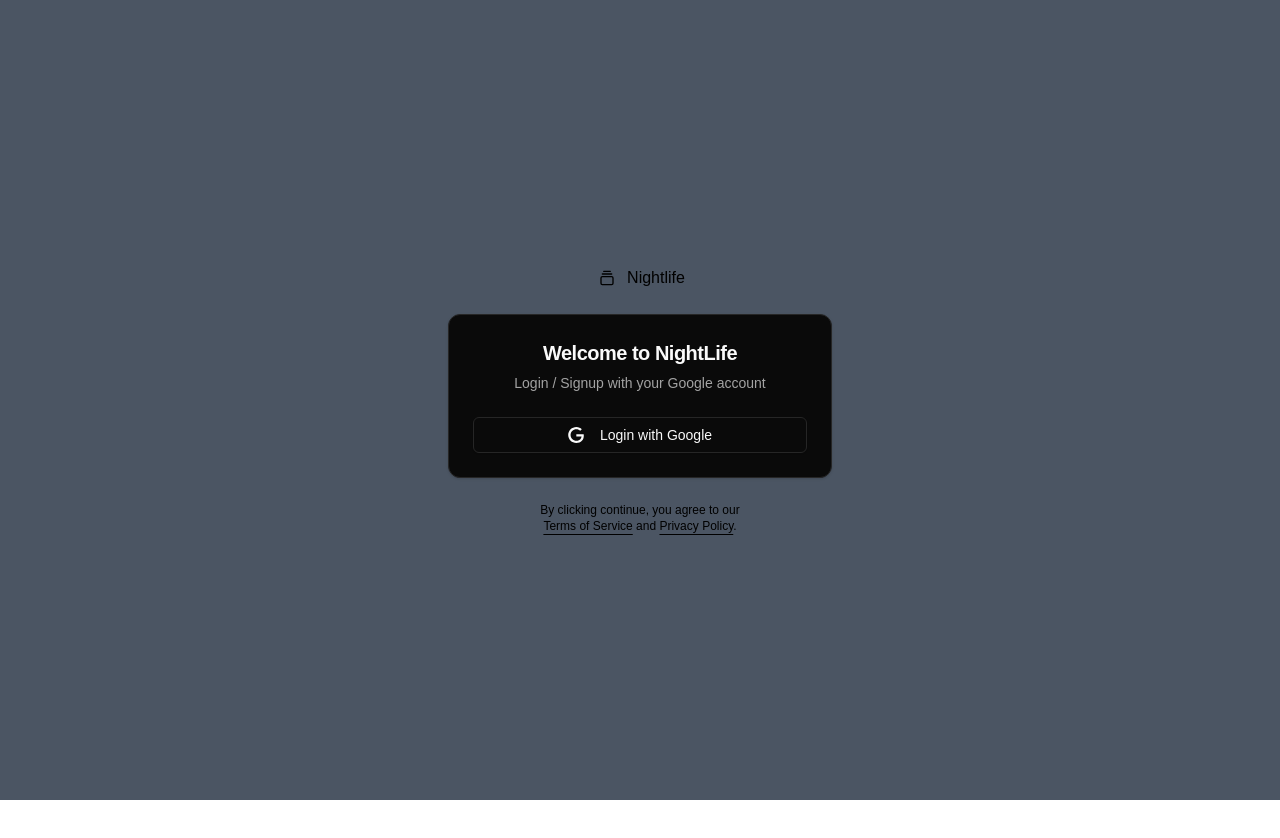
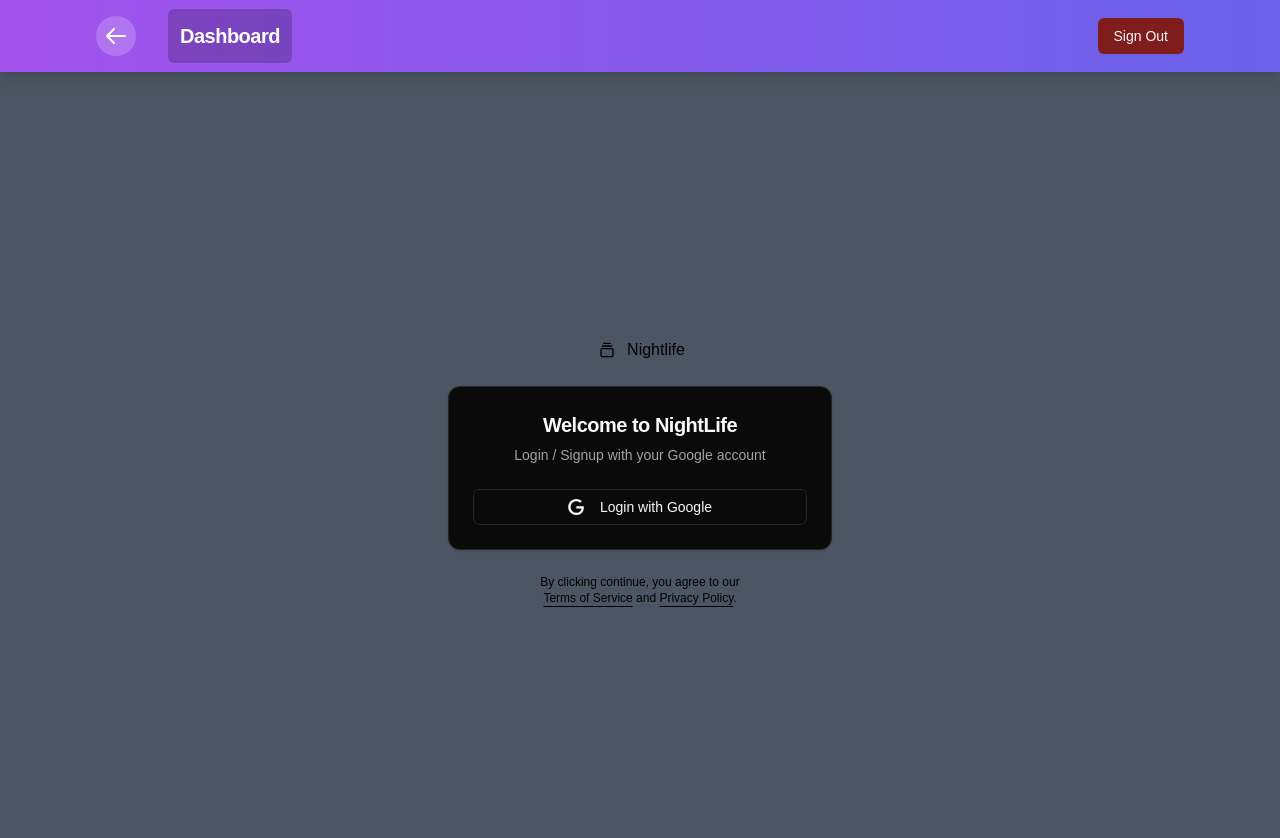
Before and after one commit to aniket607/nightlife-app, a Next.js app: page /organizer/login in a window 1280 px wide. Shown: the top 838 px of the page. Before the commit the page ends 800 px from the top, so only its background shows below. Built offline with nearby package versions, Linux system fonts and the light colour scheme; no server answers; the database is empty.

Commit message:
implemented header

```diff
--- a/app/layout.tsx
+++ b/app/layout.tsx
@@ -1,6 +1,7 @@
 import type { Metadata } from "next";
 import { Geist, Geist_Mono } from "next/font/google";
 import "./globals.css";
+import Header from "@/components/Header";
 
 const geistSans = Geist({
   variable: "--font-geist-sans",
@@ -27,6 +28,7 @@
       <body
         className={`${geistSans.variable} ${geistMono.variable} antialiased`}
       >
+        <Header/>
         {children}
       </body>
     </html>
--- a/app/organizer/page.tsx
+++ b/app/organizer/page.tsx
@@ -1,8 +1,5 @@
 import { auth } from "@/auth";
 import { redirect } from "next/navigation";
-import { prisma } from "@/lib/prisma";
-import SignoutButton from "@/components/SignoutButton";
-import { Avatar, AvatarFallback, AvatarImage } from "@/components/ui/avatar";
 import { checkUser } from "../actions/checkUser";
 import AddVenueButton from "@/components/AddVenueButton";
 import VenueCardAdmin from "@/components/VenueCardAdmin";
@@ -15,35 +12,16 @@
   }
 
   const userId = session.user.id;
-  const user = await prisma.user.findUnique({
-    where: { id: userId },
-    select: { image: true, email: true },
-  });
 
-  const imageUrl = user?.image ?? undefined;
   const checkaccess = await checkUser();
   const venueData=await fetchVenues();
   const myVenues = venueData.filter(venue => venue.userId === userId);
 
   return (
-    <div className="min-h-screen bg-gray-100 py-8">
+    <div className="min-h-screen bg-gray-300 py-8">
       <div className="max-w-6xl mx-auto px-4 sm:px-6 lg:px-8">
         <div className="bg-white rounded-lg shadow-md overflow-hidden">
           <div className="p-6">
-            <div className="flex justify-between items-center mb-6">
-              <div className="text-2xl font-bold">Organizer Dashboard</div>
-              <div className="flex items-center space-x-4">
-              {imageUrl && (
-                <Avatar>
-                  <AvatarImage src={imageUrl} />
-                  <AvatarFallback>
-                    {user?.email ? user.email.charAt(0).toUpperCase() : "U"}
-                  </AvatarFallback>
-                </Avatar>
-              )}
-                <SignoutButton />
-              </div>
-            </div>
             {checkaccess ? (
               <div className="space-y-6">
                 <AddVenueButton />
--- a/app/organizer/venue/page.tsx
+++ b/app/organizer/venue/page.tsx
@@ -12,6 +12,8 @@
   }
 
   const { id: venueId } = await searchParams;
+
+  if(!venueId) redirect("/organizer/");
 
   let venue = null;
   try {
--- /dev/null
+++ b/components/ClientHeader.tsx
@@ -0,0 +1,60 @@
+'use client'
+
+import Link from 'next/link';
+import { useRouter, usePathname } from 'next/navigation';
+import { Avatar, AvatarFallback, AvatarImage } from "@/components/ui/avatar";
+import SignoutButton from "@/components/SignoutButton";
+
+export default function ClientHeader({imageUrl, email}: {imageUrl: string | undefined, email: string | undefined}) {
+    const router = useRouter();
+    const pathname = usePathname();
+
+    return (
+        <header className="sticky top-0 z-50 bg-gradient-to-r from-purple-600/85 to-indigo-600/85 text-white shadow-lg">
+            <div className="max-w-6xl mx-auto px-4 sm:px-6 lg:px-8">
+                <div className="flex justify-between items-center py-4">
+                    <div className="flex items-center space-x-8">
+                        {pathname !== '/organizer/' && (
+                            <button
+                                onClick={() => router.back()}
+                                className="p-2 rounded-full bg-white/20 hover:bg-indigo-700 transition duration-300 focus:outline-none focus:ring-2 focus:ring-offset-2 focus:ring-indigo-500"
+                                aria-label="Go back"
+                            >
+                                <svg xmlns="http://www.w3.org/2000/svg" className="h-6 w-6" fill="none" viewBox="0 0 24 24" stroke="currentColor">
+                                    <path strokeLinecap="round" strokeLinejoin="round" strokeWidth={2} d="M10 19l-7-7m0 0l7-7m-7 7h18" />
+                                </svg>
+                            </button>
+                        )}
+                        <Link href="/organizer/">
+                            <span className="text-xl font-extrabold tracking-tight bg-black/20 px-3 py-4 rounded-md hover:text-indigo-200 transition duration-300">
+                                Dashboard
+                            </span>
+                        </Link>
+                        {/* <nav className="hidden md:flex space-x-6">
+                            <Link href="/organizer/venues" className="text-base font-medium hover:text-indigo-200 transition duration-300">
+                                Venues
+                            </Link>
+                            <Link href="/organizer/events" className="text-base font-medium hover:text-indigo-200 transition duration-300">
+                                Events
+                            </Link>
+                            <Link href="/organizer/analytics" className="text-base font-medium hover:text-indigo-200 transition duration-300">
+                                Analytics
+                            </Link>
+                        </nav> */}
+                    </div>
+                    <div className="flex items-center space-x-4">
+                        {imageUrl && (
+                            <Avatar className="h-8 w-8 ring-2 ring-white">
+                                <AvatarImage src={imageUrl} alt={email || 'User'} />
+                                <AvatarFallback className="bg-indigo-500 text-white">
+                                    {email ? email.charAt(0).toUpperCase() : "U"}
+                                </AvatarFallback>
+                            </Avatar>
+                        )}
+                        <SignoutButton />
+                    </div>
+                </div>
+            </div>
+        </header>
+    );
+}
--- /dev/null
+++ b/components/Header.tsx
@@ -0,0 +1,17 @@
+import { auth } from '@/auth';
+import { prisma } from "@/lib/prisma";
+import ClientHeader from './ClientHeader';
+
+export default async function Header() {
+    const session = await auth();
+    const userId = session?.user?.id;
+    const user = await prisma.user.findUnique({
+        where: { id: userId },
+        select: { image: true, email: true },
+    });
+
+    const imageUrl = user?.image ?? undefined;
+    const email = user?.email;
+
+    return <ClientHeader imageUrl={imageUrl} email={email} />;
+}
```
